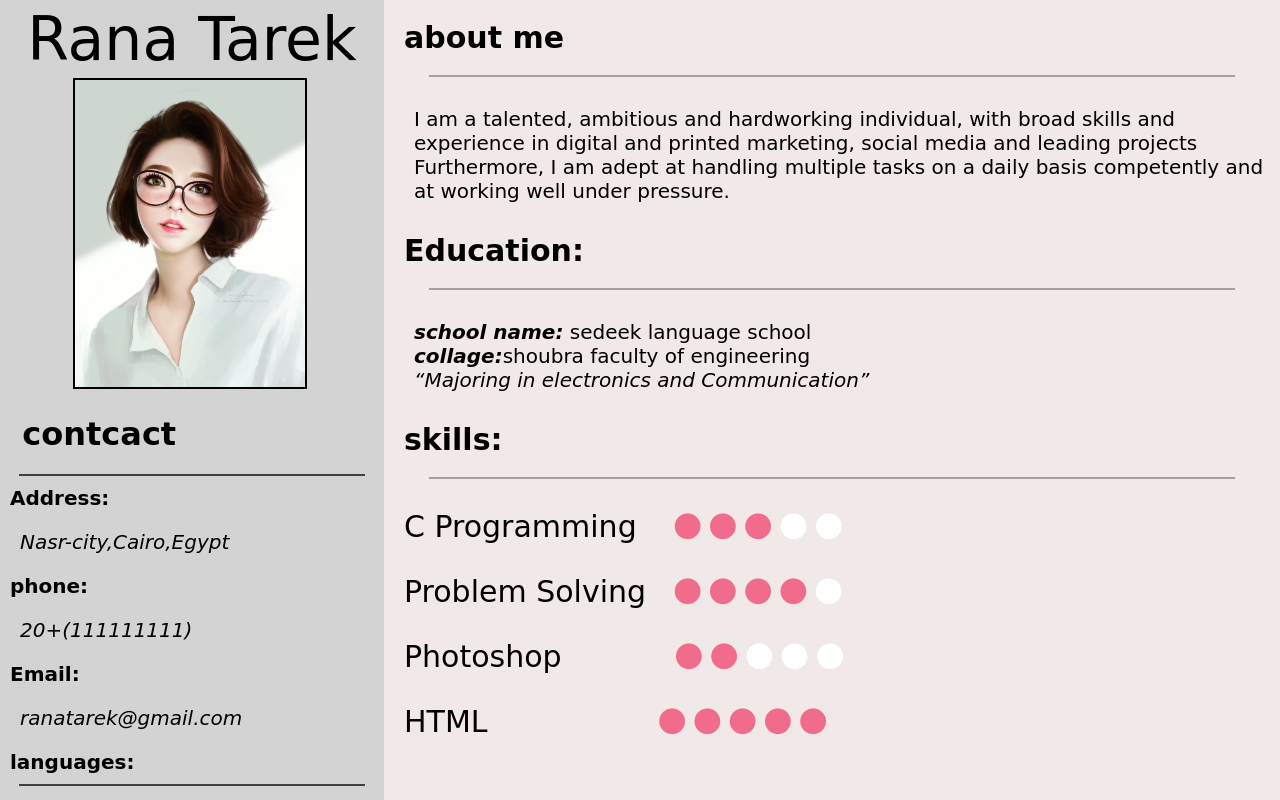
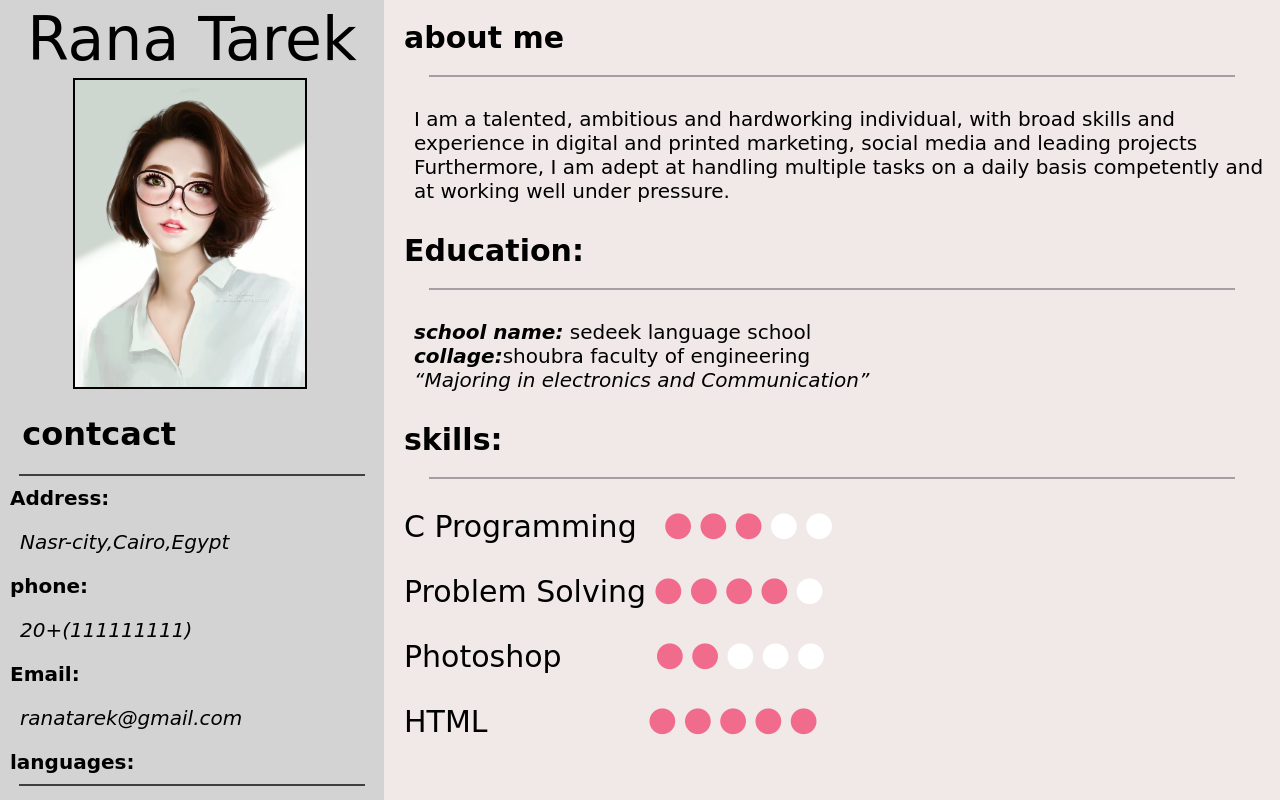
Before and after one commit to ranatarek-rt/portfolio, a plain HTML site: page index.html in a window 1280 px wide. Shown: the top 800 px of the page. Drawn offline with Linux system fonts and the light colour scheme.

Commit message:
Update index.html

```diff
--- a/index.html
+++ b/index.html
@@ -99,21 +99,21 @@
                         <p style="font-size:30px ; margin:20px;"><b>skills:</b></p>
                 <hr style="height:2px;width:90%;border-width:0;color:rgb(163, 159, 163);background-color:rgb(163, 159, 163)">
 
-                <p  style="margin-left:20px; font-size: 30px; ">C Programming &nbsp;&nbsp;
+                <p  style="margin-left:20px; font-size: 30px; ">C Programming &nbsp;
                     <span class="fa fa-circle checked"></span>
                     <span class="fa fa-circle checked"></span>
                     <span class="fa fa-circle checked"></span>
                     <span style="color:white" class="fa fa-circle"></span>
                     <span style="color:white" class="fa fa-circle"></span>
                    </p>
-                   <p  style="margin-left:20px; font-size: 30px; ">Problem Solving &nbsp;
+                   <p  style="margin-left:20px; font-size: 30px; ">Problem Solving
                     <span class="fa fa-circle checked"></span>
                     <span class="fa fa-circle checked"></span>
                     <span class="fa fa-circle checked"></span>
                     <span class="fa fa-circle checked "></span>
                     <span style="color:white" class="fa fa-circle"></span>
                    </p>
-                   <p  style="margin-left:20px; font-size: 30px; ">Photoshop &nbsp; &nbsp; &nbsp; &nbsp; &nbsp;&nbsp;
+                   <p  style="margin-left:20px; font-size: 30px; ">Photoshop &nbsp; &nbsp; &nbsp; &nbsp;&nbsp;
                     <span class="fa fa-circle checked"></span>
                     <span class="fa fa-circle checked"></span>
                     <span style="color:white" class="fa fa-circle"></span>
@@ -121,7 +121,7 @@
                     <span style="color:white" class="fa fa-circle"></span>
 
                    </p>
-        <p  style="margin-left:20px; font-size: 30px; ">HTML&nbsp;&nbsp;&nbsp;&nbsp;&nbsp;&nbsp;&nbsp;&nbsp;&nbsp;&nbsp;&nbsp;&nbsp;&nbsp;&nbsp;&nbsp;&nbsp;&nbsp;
+        <p  style="margin-left:20px; font-size: 30px; ">HTML&nbsp;&nbsp;&nbsp;&nbsp;&nbsp;&nbsp;&nbsp;&nbsp;&nbsp;&nbsp;&nbsp;&nbsp;&nbsp;&nbsp;&nbsp;&nbsp;
            <span class="fa fa-circle checked"></span>
            <span class="fa fa-circle checked"></span>
            <span class="fa fa-circle checked"></span>
```
